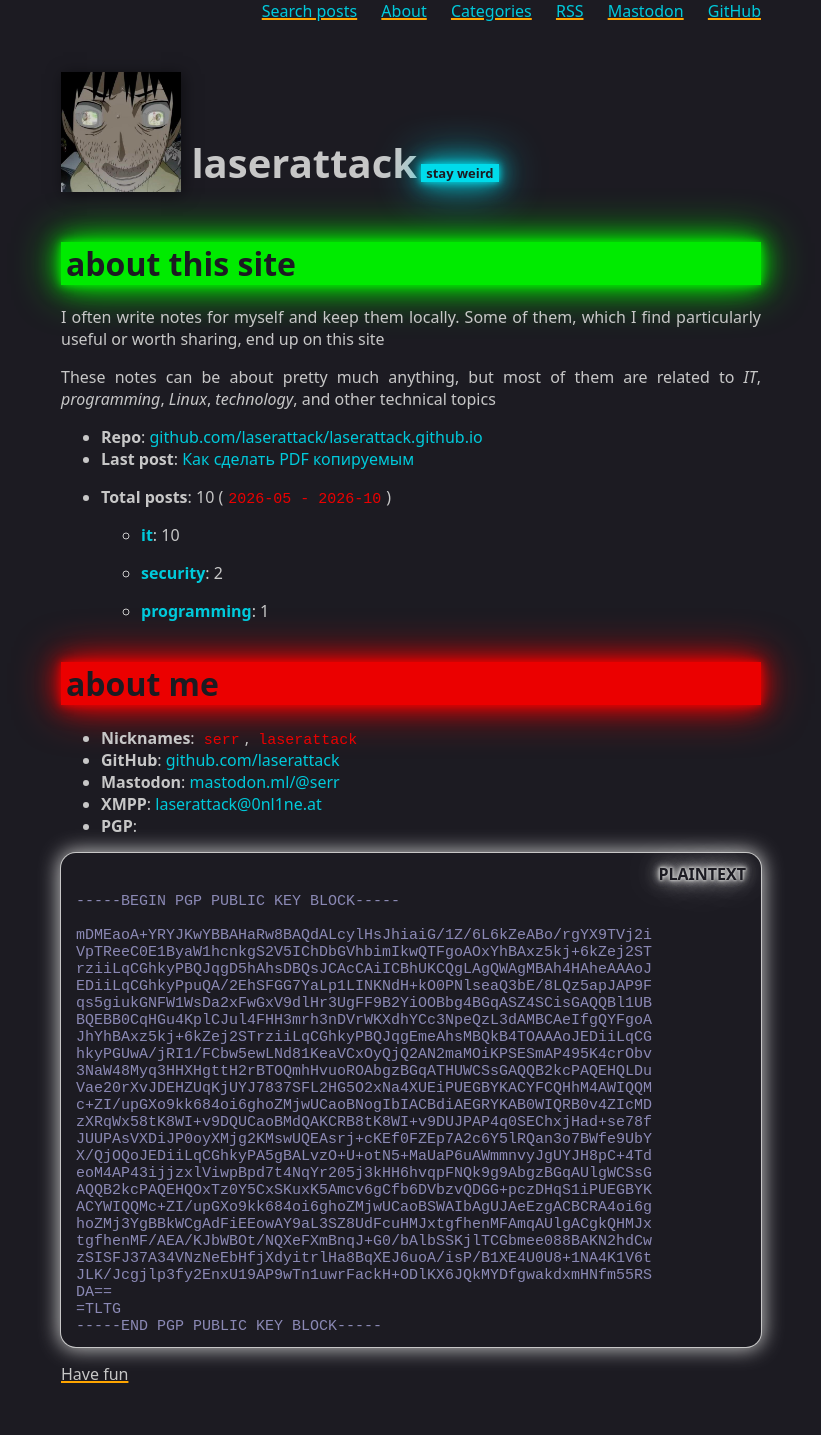
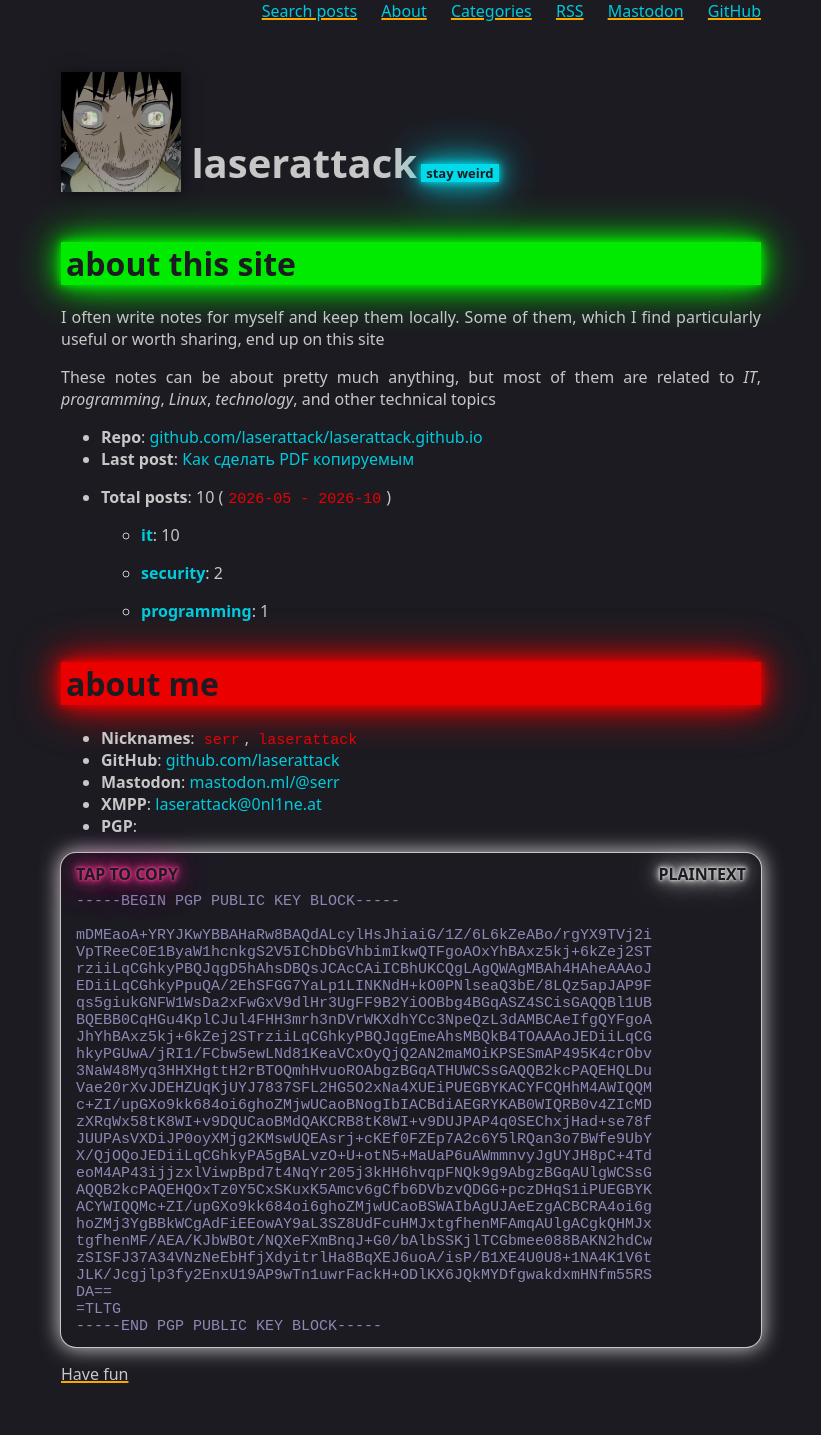
Before and after one commit to laserattack/laserattack.github.io, a Jekyll site: the page built from index.md, in a window 1280 px wide. Shown: the whole page, without its empty margins (229-1050 px from the left). Built offline with Jekyll 4.4.1, drawn with Linux system fonts in a browser that asks for light colours.

Commit message:
Add copy-to-clipboard buttons and extract shared code block script

```diff
--- a/_layouts/page.html
+++ b/_layouts/page.html
@@ -10,6 +10,7 @@
     <link rel="stylesheet"   type="text/css" href="/assets/page.css">
     <script src="/assets/js/count.js" async
             data-goatcounter="https://laserattack.goatcounter.com/count"></script>
+    <script src="/assets/js/code.js" defer></script>
   </head>
   <body>
     <nav>
--- /dev/null
+++ b/assets/js/code.js
@@ -0,0 +1,30 @@
+document.querySelectorAll('div.highlighter-rouge').forEach(block => {
+  const language = [...block.classList]
+    .find(name => name.startsWith('language-'));
+
+  if (language) {
+    block.dataset.language = language.replace('language-', '');
+  }
+
+  const pre = block.querySelector('pre');
+  if (!pre) return;
+
+  const button = document.createElement('button');
+  button.className = 'copy-code';
+  button.textContent = 'TAP TO COPY';
+
+  button.addEventListener('click', async () => {
+    try {
+      await navigator.clipboard.writeText(pre.textContent);
+      button.textContent = 'COPIED!';
+    } catch {
+      button.textContent = 'FAILED';
+    }
+
+    setTimeout(() => {
+      button.textContent = 'TAP TO COPY';
+    }, 1500);
+  });
+
+  block.appendChild(button);
+});
--- a/assets/page.css
+++ b/assets/page.css
@@ -211,6 +211,32 @@ blockquote {
   transform: translateY(-4px);
 }
 
+.copy-code {
+  appearance: none;
+  background: none;
+  border: none;
+  padding: 0;
+  margin: 0;
+  line-height: normal;
+  user-select: none;
+  position: absolute;
+  top: 10px;
+  left: 15px;
+  color: #1c1b22;
+  font-size: 16px;
+  font-weight: bold;
+  cursor: pointer;
+  text-shadow:
+    0 0 3px #d33682,
+    0 0 3px #d33682,
+    0 0 7.5px #d33682,
+    0 0 7.5px #d33682,
+    0 0 15px #d33682,
+    0 0 22.5px #d33682,
+    0 0 45px #d33682;
+  font-family: system-ui, sans-serif;
+}
+
 div.highlighter-rouge {
   position: relative;
 }
```
Also changed, not shown: other parts of _layouts/page.html (+0 -10 lines), _layouts/default.html (+1 -10 lines).
